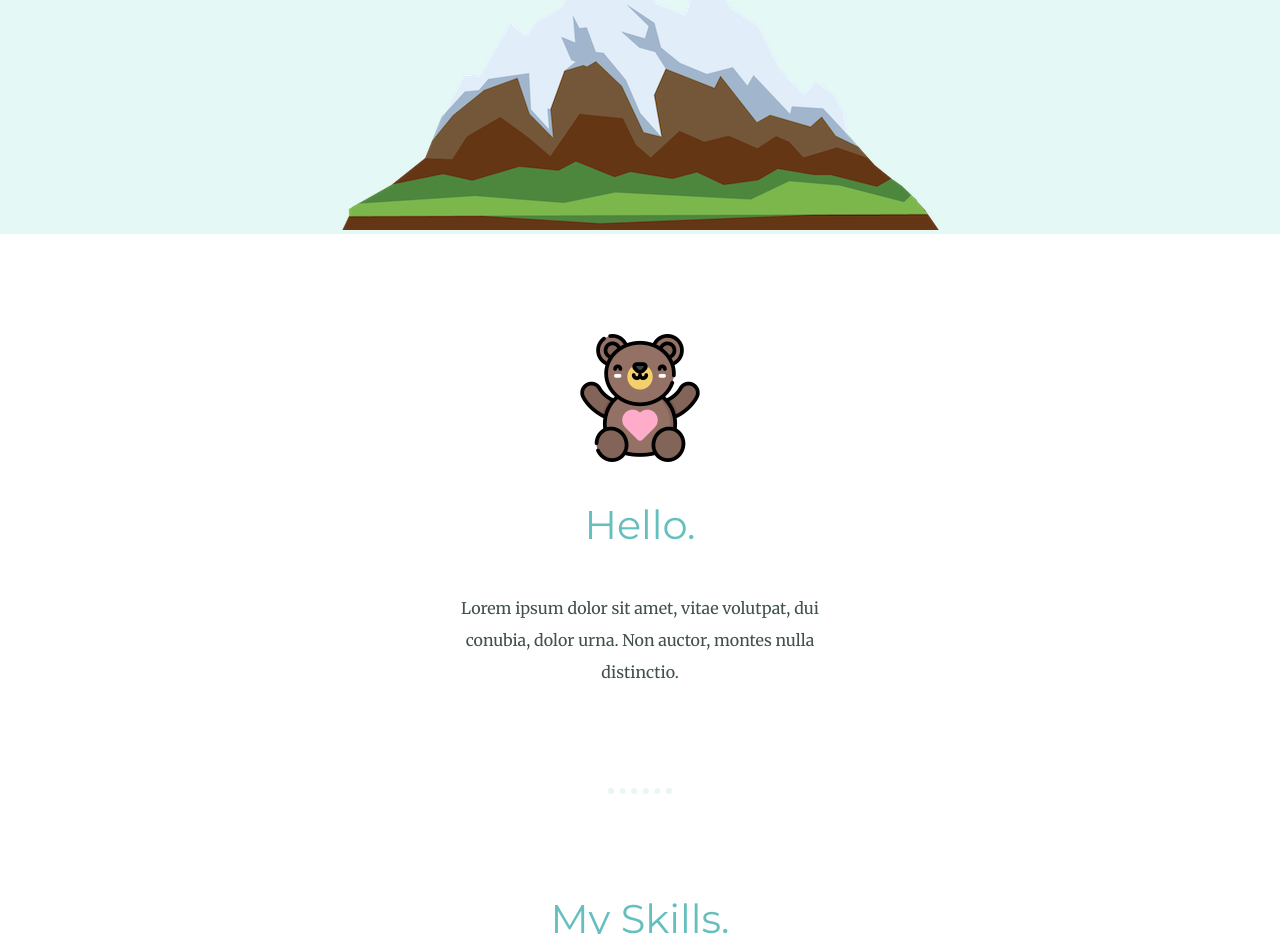
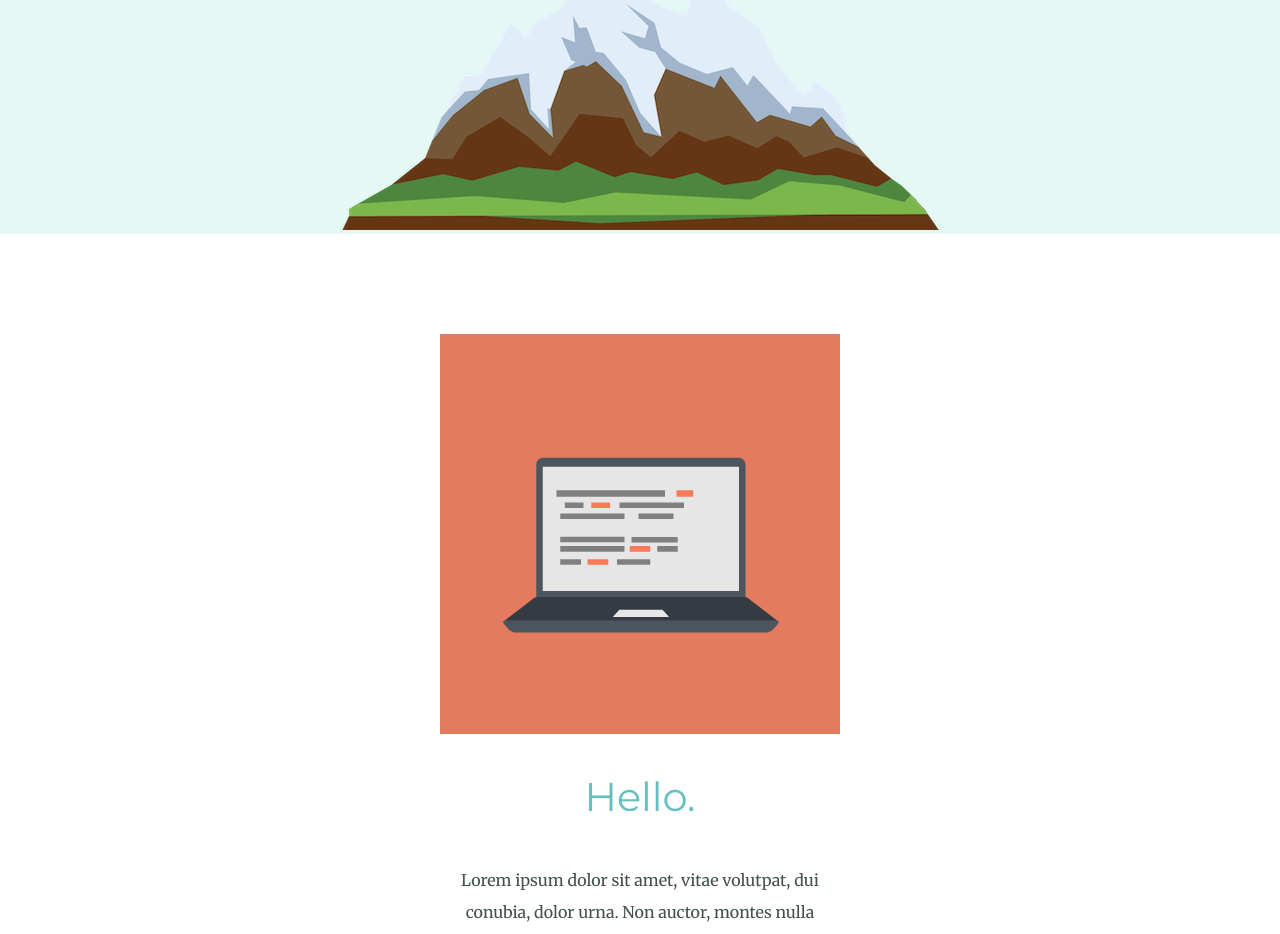
Before and after one commit to jeanneta/css-my-site, a plain HTML site: page index.html in a window 1280 px wide. Shown: the part 534-1468 px from the top of the page. Drawn offline with Linux system fonts and the light colour scheme.

Commit message:
commit pp

```diff
--- a/index.html
+++ b/index.html
@@ -23,7 +23,7 @@
 
     <div class="middle-container">
       <div class="profile">
-        <img src="images/teddy-bear.png" alt="my-pic">
+        <img src="images/computer.png" alt="my-pic">
         <h2>Hello.</h2>
         <p class="intro">Lorem ipsum dolor sit amet, vitae volutpat, dui conubia, dolor urna. Non auctor, montes nulla distinctio.</p>
       </div>
```
